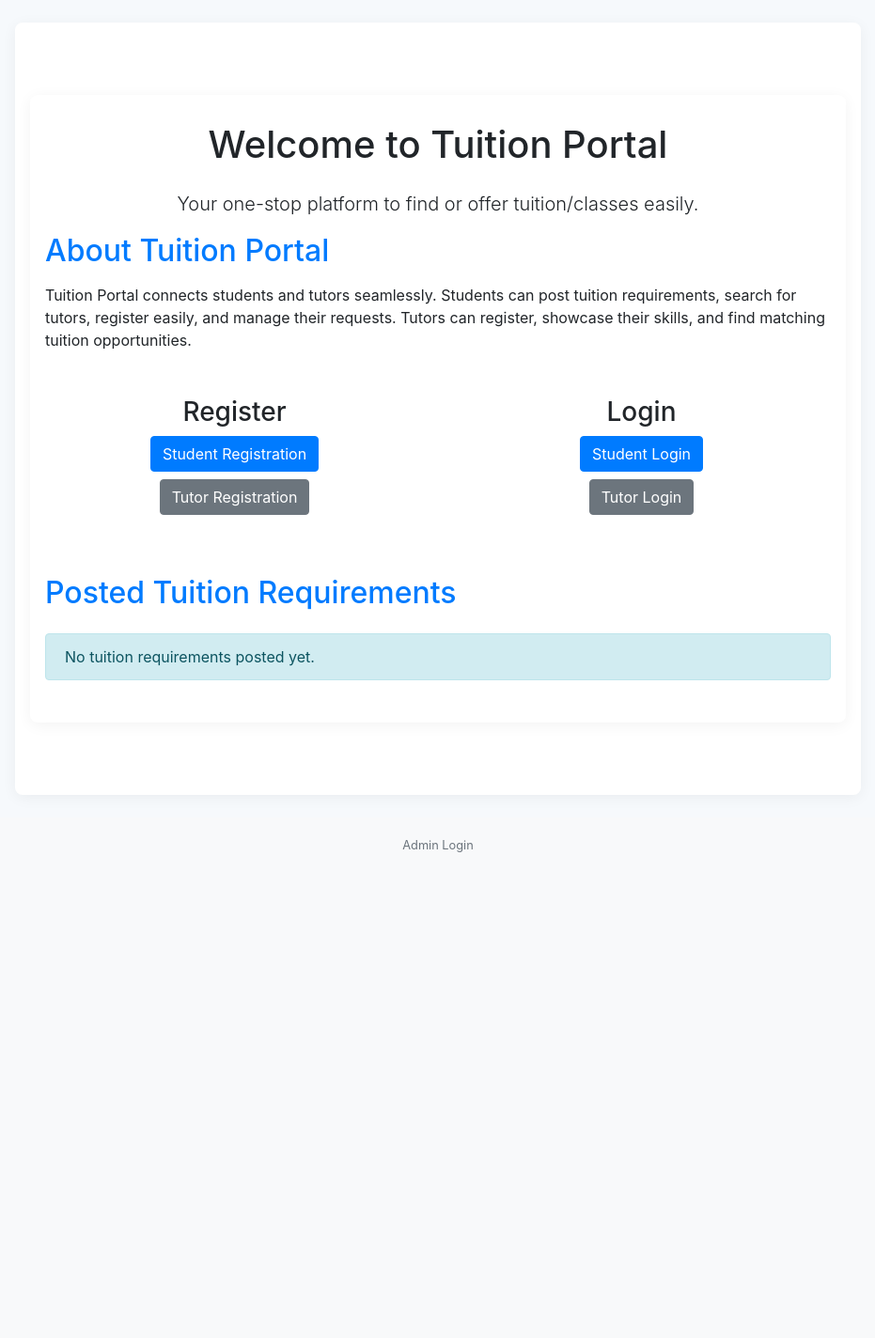
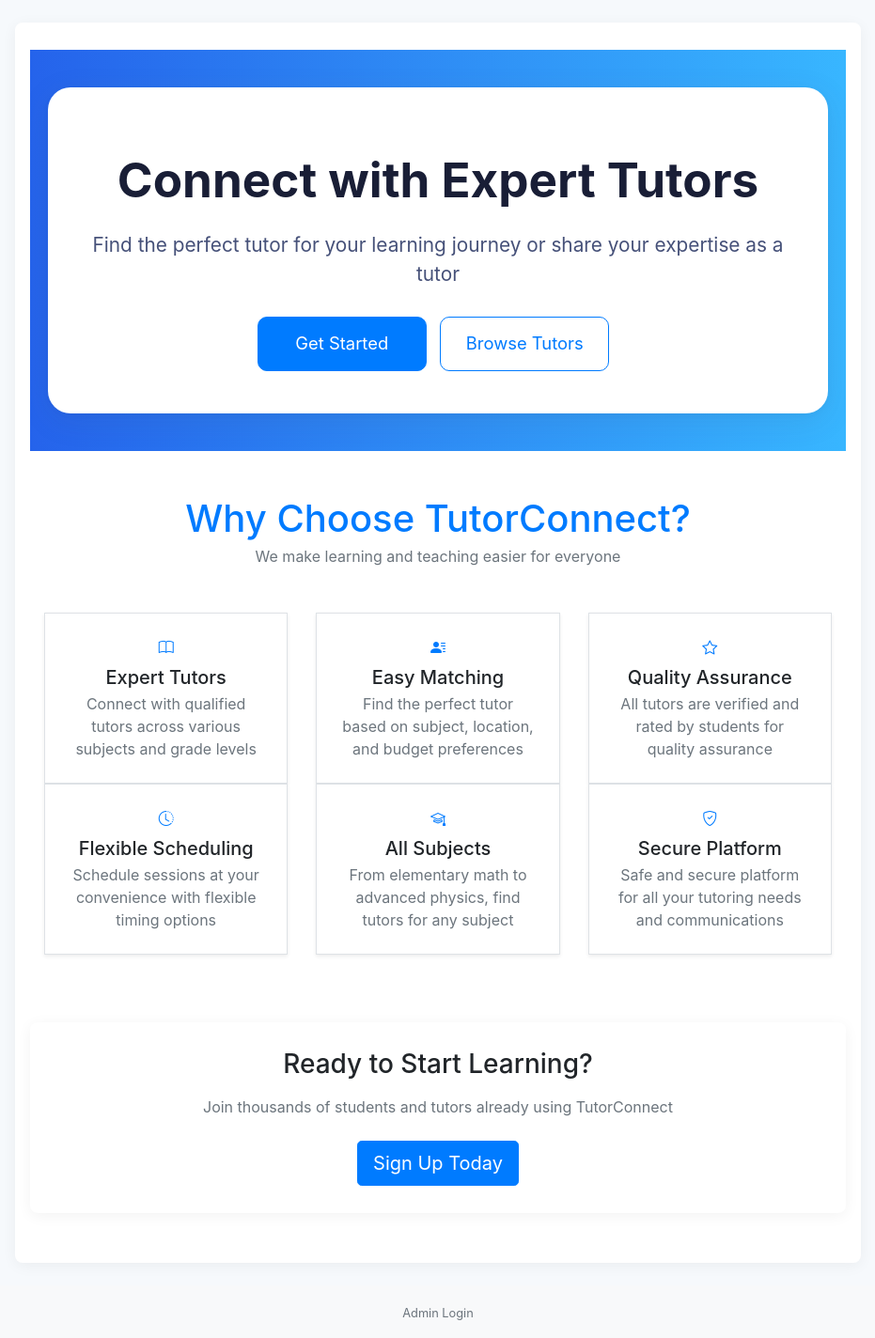
Before and after one commit to gautamcse27/tuition_app, a Flask app: page / in a window 1280 px wide. Shown: the part 56-1480 px from the top of the page at 94% size, without its empty margins (174-1105 px from the left). Before the commit the page ends 963 px from the top, so only its background shows below. Run offline with Flask 3, Linux system fonts and the light colour scheme; data that the repository does not hold is empty; some libraries are stand-ins or nearby versions.

Commit message:
Your commit message

```diff
--- a/app.py
+++ b/app.py
@@ -2,7 +2,7 @@ import os
 from flask import Flask, render_template, redirect, url_for, request, flash, session, abort, Response
 from flask_login import LoginManager, login_user, logout_user, current_user, login_required
 
-from models import db,TutorStudentAccess, Student, Tutor, TuitionRequirement, TutorProfile, Admin
+from models import db, TutorStudentAccess, Student, Tutor, TuitionRequirement, TutorProfile, Admin
 from forms import (
     StudentRegisterForm,
     TutorRegisterForm,
@@ -19,13 +19,13 @@ from werkzeug.security import generate_password_hash, check_password_hash
 from cryptography.fernet import Fernet
 
 app = Flask(__name__)
-
 app.config.from_pyfile('config.py')
 
 # Initialize Flask-Login
 login_manager = LoginManager()
 login_manager.init_app(app)
 login_manager.login_view = 'tutor.login'
+
 @login_manager.user_loader
 def load_user(user_id):
     # Attempt to load Tutor user
@@ -35,9 +35,10 @@ def load_user(user_id):
     # Optionally, fallback to Admin load (if needed)
     return Admin.query.get(int(user_id))
 
-# Register the admin blueprint
+# Register the admin and tutor blueprints
 app.register_blueprint(admin_bp)
 app.register_blueprint(tutor_bp)
+
 # Your encryption setup
 secret_key = b'QJ3v7gmvuN_azg7BALhL6O_AdcFeTsFdlnlSaYP7Z7w='  # replace with your own key
 fernet = Fernet(secret_key)
@@ -46,12 +47,10 @@ fernet = Fernet(secret_key)
 db.init_app(app)
 migrate = Migrate(app, db)
 
-
 @app.route('/')
 def home():
     tuition_requirements = TuitionRequirement.query.order_by(TuitionRequirement.created_at.desc()).all()
     return render_template('home.html', tuition_requirements=tuition_requirements)
-
 
 @app.route('/student/register', methods=['GET', 'POST'])
 def student_register():
@@ -69,9 +68,6 @@ def student_register():
         return redirect(url_for('student_login'))
     return render_template('student_register.html', form=form)
 
-
-
-
 @app.route('/student/login', methods=['GET', 'POST'])
 def student_login():
     form = StudentLoginForm()
@@ -88,7 +84,6 @@ def student_login():
         else:
             flash("Invalid email/phone or password.", "danger")
     return render_template('student_login.html', form=form)
-
 
 @app.route('/student/dashboard', methods=['GET', 'POST'])
 def student_dashboard():
@@ -124,7 +119,6 @@ def student_dashboard():
     requirements = TuitionRequirement.query.filter_by(student_id=student.id).all()
     return render_template('student_dashboard.html', student=student, form=form, requirements=requirements)
 
-
 @app.route('/requirement_pdf/<int:req_id>')
 def requirement_pdf(req_id):
     req = TuitionRequirement.query.get_or_404(req_id)
@@ -133,17 +127,14 @@ def requirement_pdf(req_id):
     decrypted_pdf = fernet.decrypt(req.pdf_data)
     return Response(decrypted_pdf, mimetype='application/pdf')
 
-
 @app.route('/student/logout')
 def student_logout():
     session.pop('student_id', None)
     flash("You have been logged out.", "info")
     return redirect(url_for('student_login'))
 
-
 def can_view_unmasked(tutor_id, student_id):
     return TutorStudentAccess.query.filter_by(tutor_id=tutor_id, student_id=student_id).first() is not None
-
 
 @app.route('/requirements')
 def all_requirements():
@@ -152,8 +143,7 @@ def all_requirements():
     pagination = TuitionRequirement.query.order_by(TuitionRequirement.created_at.desc()).paginate(
         page=page, per_page=per_page, error_out=False)
     requirements = pagination.items
-    return render_template('all_requirements.html', requirements=requirements, pagination=pagination,can_view_unmasked=can_view_unmasked)
-
+    return render_template('all_requirements.html', requirements=requirements, pagination=pagination, can_view_unmasked=can_view_unmasked)
 
 @app.route('/student/requirement/close/<int:req_id>', methods=['POST'])
 def close_requirement(req_id):
@@ -171,7 +161,6 @@ def close_requirement(req_id):
     flash("Tuition requirement closed and removed successfully.", "success")
     return redirect(url_for('student_dashboard'))
 
-
 @app.route('/payment/<int:req_id>')
 @login_required
 def payment(req_id):
@@ -181,13 +170,16 @@ def payment(req_id):
 
     # Optional: Check if the current user is authorized to make payment for this requirement
     # For example, check if current_user is the assigned tutor or add your business logic here
-   # if hasattr(current_user, 'id') and requirement.tutor_id != current_user.id:
+    # if hasattr(current_user, 'id') and requirement.tutor_id != current_user.id:
     #    flash("You are not authorized to access this payment page.", "danger")
-     #   return redirect(url_for('tutor.dashboard'))
+    #    return redirect(url_for('tutor.dashboard'))
 
     student = requirement.student
 
     return render_template('payment.html', req_id=req_id, student=student, requirement=requirement)
 
+
 if __name__ == '__main__':
-    app.run(debug=True)
+    import os
+    port = int(os.environ.get('PORT', 5001))
+    app.run(host='0.0.0.0', port=port, debug=True)
--- a/templates/base.html
+++ b/templates/base.html
@@ -1,12 +1,14 @@
 <!DOCTYPE html>
 <html lang="en">
 <head>
+
   <meta charset="UTF-8" />
   <title>{% block title %}Tuition Portal{% endblock %}</title>
   <meta name="viewport" content="width=device-width, initial-scale=1" />
   <!-- Bootstrap CSS CDN -->
   <link rel="stylesheet" href="https://maxcdn.bootstrapcdn.com/bootstrap/4.5.2/css/bootstrap.min.css" />
   <link rel="stylesheet" href="{{ url_for('static', filename='styles.css') }}" />
+  <link rel="stylesheet" href="https://cdn.jsdelivr.net/npm/bootstrap-icons@1.10.5/font/bootstrap-icons.css">
 
   {% block head %}
   {% endblock %}
--- a/templates/home.html
+++ b/templates/home.html
@@ -1,76 +1,129 @@
 {% extends "base.html" %}
-{% block title %}Tuition Portal - Home{% endblock %}
+{% block title %}Connect with Expert Tutors{% endblock %}
 
 {% block content %}
-<div class="container my-5">
-  <h1 class="text-center mb-4">Welcome to Tuition Portal</h1>
+<style>
+.hero-bg-layer {
+    background: linear-gradient(90deg, #2563eb 0%, #38b6ff 100%);
+    min-height: 390px;
+    display: flex;
+    align-items: center;
+    justify-content: center;
+    position: relative;
+    overflow: hidden;
+}
+.hero-card {
+    background: #fff;
+    border-radius: 24px;
+    box-shadow: 0 8px 32px rgba(66,82,112,0.12), 0 1.5px 7px rgba(0,0,0,0.03);
+    padding: 60px 36px 45px 36px;
+    margin-top: 40px;
+    margin-bottom: 40px;
+    max-width: 830px;
+    width: 100%;
+}
+@media (max-width:600px) {
+    .hero-card { padding: 35px 10px 25px 10px; }
+}
+.hero-title {
+    font-size: 3.2rem;
+    font-weight: bold;
+    color: #191e36;
+    margin-bottom: 15px;
+}
+.hero-subtitle {
+    font-size: 1.3rem;
+    color: #465179;
+    margin-bottom: 30px;
+}
+.hero-btns .btn {
+    min-width: 180px;
+    font-size: 1.15rem;
+    margin: 0 10px 0 0;
+    border-radius: 10px;
+    padding: 14px 0;
+}
+</style>
 
-  <p class="lead text-center">
-    Your one-stop platform to find or offer tuition/classes easily.
-  </p>
+<div class="hero-bg-layer">
+  <div class="hero-card text-center mx-auto">
+    <div class="hero-title">Connect with Expert Tutors</div>
+    <div class="hero-subtitle">
+      Find the perfect tutor for your learning journey or share your expertise as a tutor
+    </div>
+    <div class="hero-btns mt-4">
+      <a href="{{ url_for('student_register') }}" class="btn btn-primary btn-lg">Get Started</a>
+      <a href="{{ url_for('all_requirements') }}" class="btn btn-outline-primary btn-lg">Browse Tutors</a>
+    </div>
+  </div>
+</div>
 
-  <section class="mb-5">
-    <h2>About Tuition Portal</h2>
-    <p>
-      Tuition Portal connects students and tutors seamlessly. Students can post tuition requirements, search for tutors, register easily, and manage their requests.
-      Tutors can register, showcase their skills, and find matching tuition opportunities.
-    </p>
-  </section>
+<section class="container-fluid my-5">
+  <h2 class="fw-bold text-center mb-1" style="font-size:2.5rem;">Why Choose TutorConnect?</h2>
+  <p class="text-center fs-5 mb-5 text-secondary" style="font-weight:400;">We make learning and teaching easier for everyone</p>
+  <div class="row g-4">
+      <div class="col-md-4">
+          <div class="border rounded-4 p-4 bg-white h-100 shadow-sm text-center">
+              <div class="mb-2">
+                  <i class="bi bi-book fs-1 text-primary"></i>
+              </div>
+              <h5 class="fw-bold mb-1">Expert Tutors</h5>
+              <div class="text-secondary">Connect with qualified tutors across various subjects and grade levels</div>
+          </div>
+      </div>
+      <div class="col-md-4">
+          <div class="border rounded-4 p-4 bg-white h-100 shadow-sm text-center">
+              <div class="mb-2">
+                  <i class="bi bi-person-lines-fill fs-1 text-primary"></i>
+              </div>
+              <h5 class="fw-bold mb-1">Easy Matching</h5>
+              <div class="text-secondary">Find the perfect tutor based on subject, location, and budget preferences</div>
+          </div>
+      </div>
+      <div class="col-md-4">
+          <div class="border rounded-4 p-4 bg-white h-100 shadow-sm text-center">
+              <div class="mb-2">
+                  <i class="bi bi-star fs-1 text-primary"></i>
+              </div>
+              <h5 class="fw-bold mb-1">Quality Assurance</h5>
+              <div class="text-secondary">All tutors are verified and rated by students for quality assurance</div>
+          </div>
+      </div>
+      <div class="col-md-4">
+          <div class="border rounded-4 p-4 bg-white h-100 shadow-sm text-center">
+              <div class="mb-2">
+                  <i class="bi bi-clock-history fs-1 text-primary"></i>
+              </div>
+              <h5 class="fw-bold mb-1">Flexible Scheduling</h5>
+              <div class="text-secondary">Schedule sessions at your convenience with flexible timing options</div>
+          </div>
+      </div>
+      <div class="col-md-4">
+          <div class="border rounded-4 p-4 bg-white h-100 shadow-sm text-center">
+              <div class="mb-2">
+                  <i class="bi bi-mortarboard fs-1 text-primary"></i>
+              </div>
+              <h5 class="fw-bold mb-1">All Subjects</h5>
+              <div class="text-secondary">From elementary math to advanced physics, find tutors for any subject</div>
+          </div>
+      </div>
+      <div class="col-md-4">
+          <div class="border rounded-4 p-4 bg-white h-100 shadow-sm text-center">
+              <div class="mb-2">
+                  <i class="bi bi-shield-check fs-1 text-primary"></i>
+              </div>
+              <h5 class="fw-bold mb-1">Secure Platform</h5>
+              <div class="text-secondary">Safe and secure platform for all your tutoring needs and communications</div>
+          </div>
+      </div>
+  </div>
+</section>
 
-  <section class="row text-center">
-    <div class="col-md-6 mb-3">
-      <h3>Register</h3>
-      <a href="{{ url_for('student_register') }}" class="btn btn-primary mb-2">Student Registration</a><br>
-      <a href="{{ url_for('tutor.register') }}" class="btn btn-secondary">Tutor Registration</a>
-    </div>
-    <div class="col-md-6 mb-3">
-      <h3>Login</h3>
-      <a href="{{ url_for('student_login') }}" class="btn btn-primary mb-2">Student Login</a><br>
-      <a href="{{ url_for('tutor.login') }}" class="btn btn-secondary">Tutor Login</a>
-    </div>
-  </section>
-
-  <section class="mt-5">
-    <h2 class="mb-4">Posted Tuition Requirements</h2>
-    {% if tuition_requirements %}
-    <div class="row">
-      {% for req in tuition_requirements[:9] %}
-      <div class="col-md-4 mb-4">
-        <div class="card shadow-sm border-primary h-100" style="background: linear-gradient(135deg, #3aafc6 0%, #2a7f92 100%);">
-          <div class="card-body d-flex flex-column">
-            <h5 class="card-title text-white">{{ req.student.name }}</h5>
-            <p class="card-text text-white">
-              <strong>Subject:</strong> {{ req.subject }}<br>
-              <strong>Class:</strong> {{ req.student_class }}<br>
-              <strong>Mode:</strong> {{ req.mode|capitalize }}<br>
-              <strong>Posted On:</strong> {{ req.created_at.strftime('%Y-%m-%d %H:%M') }}
-            </p>
-            <p class="card-text text-white small mt-auto">
-              <strong>Email:</strong> {{ req.student.email[:2] ~ '***@***' }}<br>
-              <strong>Mobile:</strong> {{ req.student.phone[:2] ~ '******' }}<br>
-              <strong>Address:</strong>
-              {% if req.mode == 'offline' %}
-                {{ req.address[:6] ~ '******' }}
-              {% else %}
-                N/A
-              {% endif %}
-            </p>
-            {% if session.get('tutor_id') %}
-            <a href="{{ url_for('payment', req_id=req.id) }}" class="btn btn-light mt-3">Contact Student</a>
-            {% else %}
-            <a href="{{ url_for('tutor.login') }}" class="btn btn-light mt-3">Contact Student</a>
-            {% endif %}
-          </div>
-        </div>
-      </div>
-      {% endfor %}
-    </div>
-    <div class="text-center mt-4">
-      <a href="{{ url_for('all_requirements') }}" class="btn btn-outline-primary">Show All Requirements</a>
-    </div>
-    {% else %}
-      <div class="alert alert-info">No tuition requirements posted yet.</div>
-    {% endif %}
-  </section>
-</div>
+<section class="text-center py-4" style="background: #fff;">
+  <div class="container">
+    <h3 class="fw-bold mb-3">Ready to Start Learning?</h3>
+    <p class="text-muted mb-4">Join thousands of students and tutors already using TutorConnect</p>
+    <a href="{{ url_for('student_register') }}" class="btn btn-primary btn-lg">Sign Up Today</a>
+  </div>
+</section>
 {% endblock %}
```
